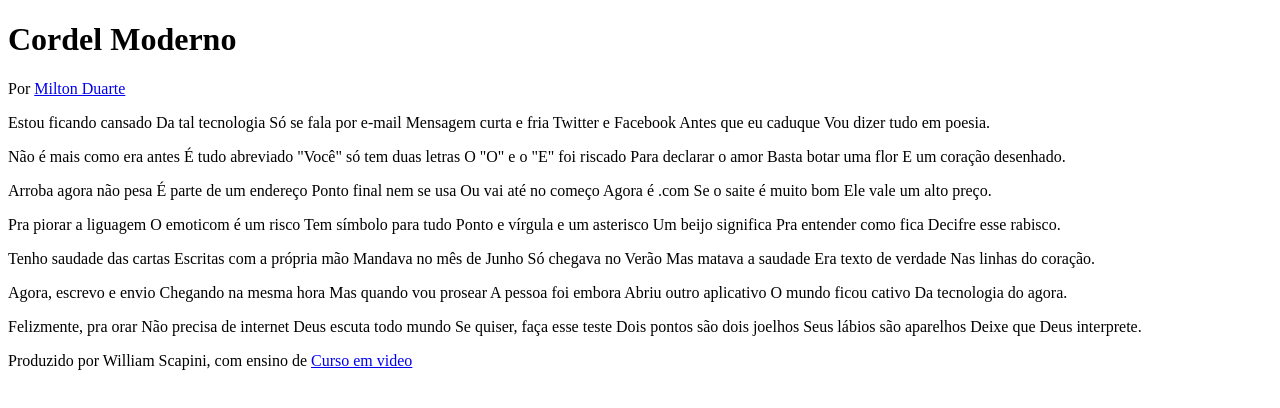
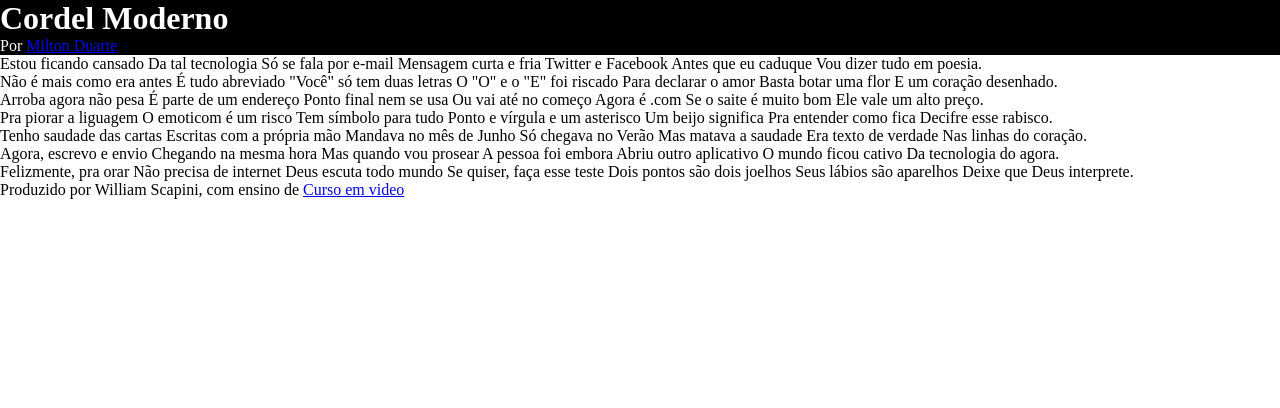
Before and after one commit to WilliamScapini/Modulo3-Html-Css, a plain HTML site: page projeto-cordel/index.html in a window 1280 px wide. Drawn offline with Linux system fonts and the light colour scheme.

Commit message:
Squashed commit of the following:
commit 9ff1d3b1c17656d5eb64a52599f41e1986c4e9c5
Author: WilliamScapini <williamscapini.jose@gmail.com>
Date:   Sat Dec 28 16:52:34 2024 -0300

    começando os estilos

```diff
--- /dev/null
+++ b/projeto-cordel/estilos/style.css
@@ -0,0 +1,18 @@
+@charset "UTF-8";
+@import url('https://fonts.googleapis.com/css2?family=Passion+One:wght@400;700;900&display=swap');
+@import url('https://fonts.googleapis.com/css2?family=Sriracha&display=swap');
+
+:root{
+    --font1: Verdana, Geneva, Tahoma, sans-serif;
+    --font2: 'Passion One',cursive;
+    --font3: 'Sriracha' , cursive;
+}
+
+*{
+    margin: 0;
+    padding: 0;
+}
+header{
+    background-color: black;
+    color: white;
+}
--- a/projeto-cordel/index.html
+++ b/projeto-cordel/index.html
@@ -4,6 +4,7 @@
     <meta charset="UTF-8">
     <meta name="viewport" content="width=device-width, initial-scale=1.0">
     <title>Cordel Moderno</title>
+    <link rel="stylesheet" href="estilos/style.css">
 </head>
 <body>
     <header>
```
